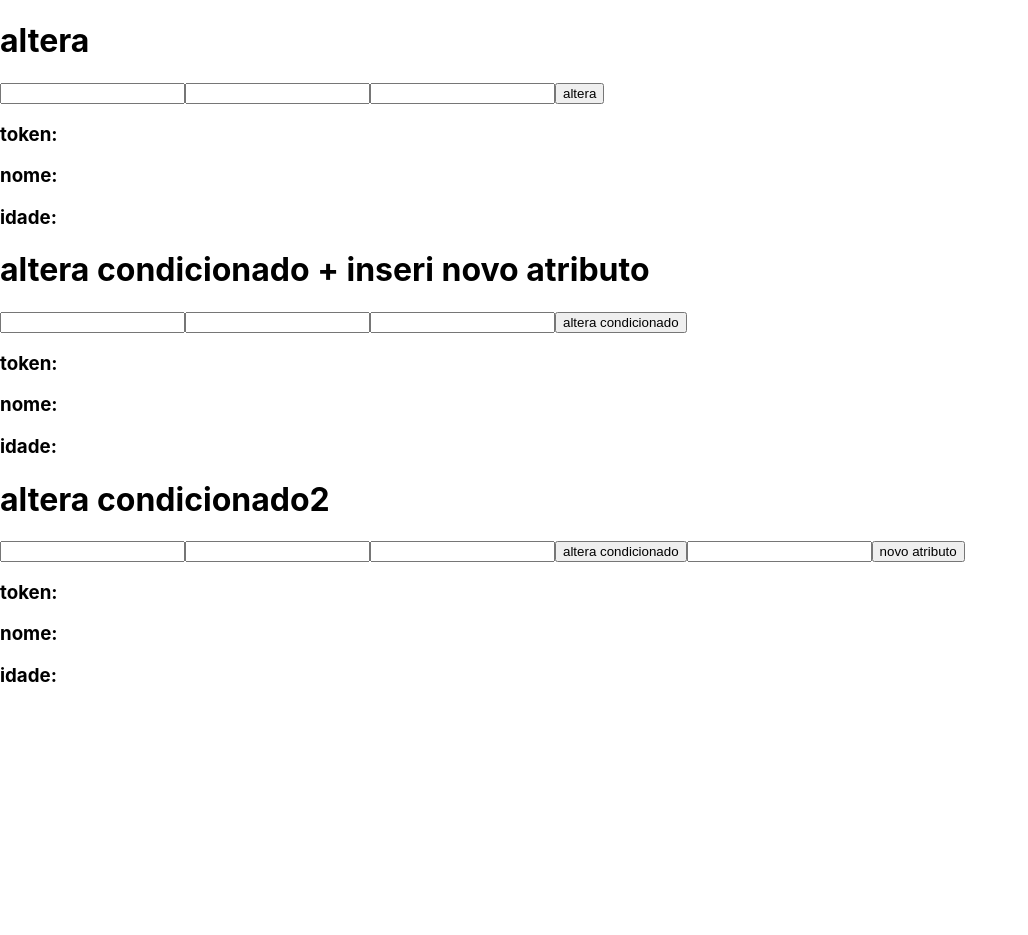
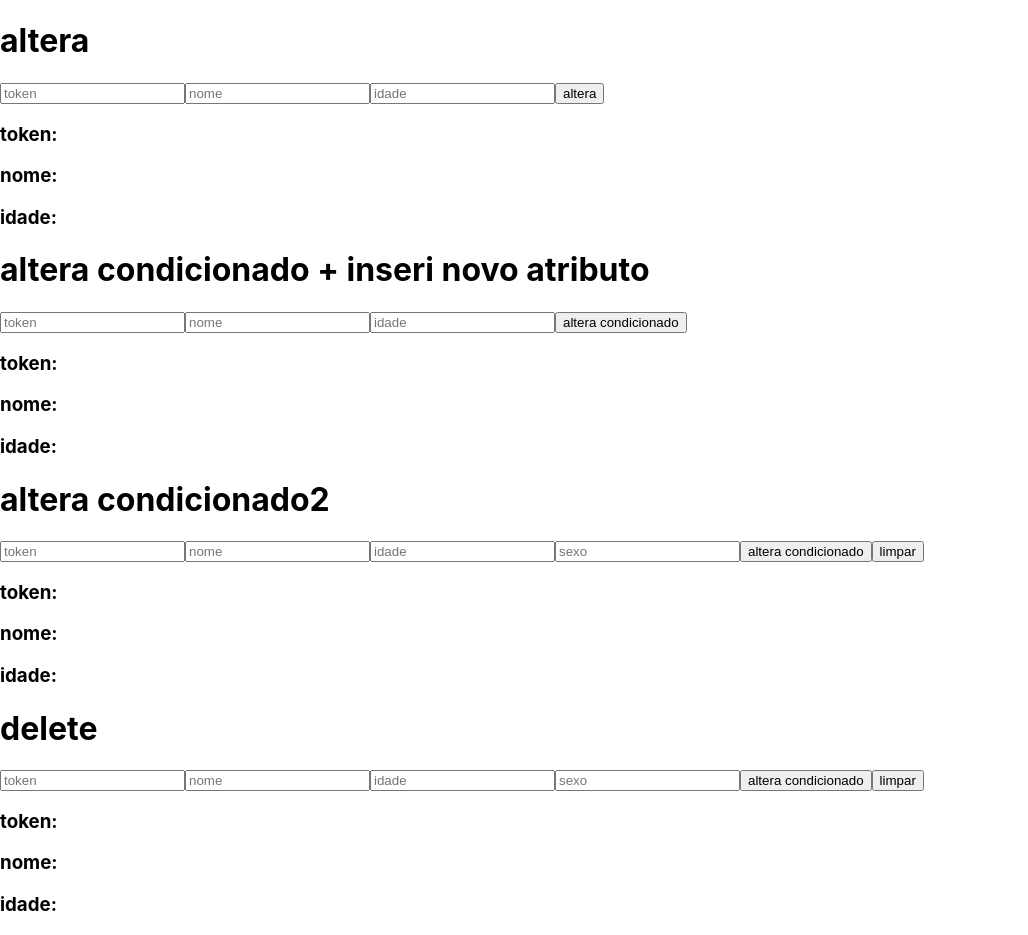
Before and after one commit to LeonardoSousa89/site-maravilhas-do-seculo-prototipo-melhorado, a React (Create React App) app in the folder src/teste-banco-firebase/conexao/: page / in a window 1280 px wide. Shown: the whole page, without its empty margins (0-1028 px from the left). Before the commit the page ends 800 px from the top, so only its background shows below. Built offline with nearby package versions, Linux system fonts and the light colour scheme; no server answers; the database is empty.

Commit message:
prototipo-alterado-v1.1.14

```diff
--- a/src/teste-banco-firebase/conexao/src/components/crud/Crud.jsx
+++ b/src/teste-banco-firebase/conexao/src/components/crud/Crud.jsx
@@ -28,7 +28,9 @@ export default class Crud extends Component {
             tokenInputAltered2: '',
             nameInputAltered2:'',
             ageInputAltered2:'',
-
+            tokenInputDelete:'',
+            nameInputDelete:'',
+            ageInputDelete:''
           }
 
 
@@ -44,8 +46,13 @@ export default class Crud extends Component {
 
           this.altera = this.altera.bind(this);
           this.alteraCondicionado = this.alteraCondicionado.bind(this);
-          this.alteraCondicionado2 = this.alteraCondicionado2.bind(this)
-          this.inseriNovo = this.inseriNovo.bind(this)
+          this.alteraCondicionado2 = this.alteraCondicionado2.bind(this);
+          //this.inseriNovo = this.inseriNovo.bind(this);
+          this.limpaAlteraCondicionado2 =  this.limpaAlteraCondicionado2.bind(this);
+          this. deleteElement = this.deleteElement.bind(this);
+
+
+
           //initialize firebase
             if(!firebase.apps.length){
               firebase.initializeApp(firebaseConfig);
@@ -90,7 +97,7 @@ export default class Crud extends Component {
     altera = (e) =>{
         firebase.database().ref('token').set(this.state.tokenInput);
         firebase.database().ref('name').set(this.state.nameInput);
-        firebase.database().ref('age').set(this.state.ageInput)
+        firebase.database().ref('age').set(this.state.ageInput);
 
         e.preventDefault();
     }
@@ -103,29 +110,53 @@ export default class Crud extends Component {
       e.preventDefault();
     }
 
+   limpaAlteraCondicionado = () =>{
+
+   }
+
     alteraCondicionado2 = (e) =>{
+      firebase.database().ref('clientes').child(1).child('token').set(this.state.tokenInputAltered2);
+      firebase.database().ref('clientes').child(1).child('name').set(this.state.nameInputAltered2);
+      firebase.database().ref('clientes').child(1).child('age').set(this.state.ageInputAltered2);
+      firebase.database().ref('clientes').child(1).child('sex').set(this.state.novoInput);
 
-
-      this.inseriNovo()
       e.preventDefault();
     }
 
-    inseriNovo = (e) =>{
-      firebase.database().ref('clientes').child(1).set(this.state.novoInput);
+    limpaAlteraCondicionado2 = (e) => {
+      this.setState({
+        novoInput:'',
+        tokenInputAltered2: '',
+        nameInputAltered2:'',
+        ageInputAltered2:'',
+      })
+      e.preventDefault();
+    }
+
+    deleteElement = (e) =>   {
 
       e.preventDefault();
     }
 
 
 
-
-
-
-
     render(){
 
 
-        const { token, name , age,  tokenInput, nameInput, ageInput, tokenInputAltered, nameInputAltered, ageInputAltered , tokenInputAltered2, nameInputAltered2, ageInputAltered2 } = this.state;
+        const { token, name , age,
+          tokenInput,
+          nameInput,
+          ageInput,
+          tokenInputAltered,
+          nameInputAltered,
+          ageInputAltered ,
+          tokenInputAltered2,
+          nameInputAltered2,
+          ageInputAltered2,
+          tokenInputDelete,
+          nameInputDelete,
+          ageInputDelete,
+         } = this.state;
 
 
 
@@ -138,18 +169,21 @@ export default class Crud extends Component {
 
             <form onSubmit={this.altera}>
                 <input
+                 placeholder="token"
                   type="text"
                   value={this.state.tokenInput}
                   onChange={(e) => this.setState({tokenInput: e.target.value})}
                  />
 
                   <input
+                  placeholder="nome"
                   type="text"
                   value={this.state.nameInput}
                   onChange={(e) => this.setState({nameInput: e.target.value})}
                  />
 
                  <input
+                  placeholder="idade"
                   type="number"
                   value={this.state.ageInput}
                   onChange={(e) => this.setState({ageInput: e.target.value})}
@@ -170,18 +204,21 @@ export default class Crud extends Component {
 
             <form onSubmit={this.alteraCondicionado}>
                 <input
+                  placeholder="token"
                   type="text"
                   value={this.state.tokenInputAltered}
                   onChange={(e) => this.setState({tokenInputAltered: e.target.value})}
                  />
 
                   <input
+                  placeholder="nome"
                   type="text"
                   value={this.state.nameInputAltered}
                   onChange={(e) => this.setState({nameInputAltered: e.target.value})}
                  />
 
                  <input
+                  placeholder="idade"
                   type="number"
                   value={this.state.ageInputAltered}
                   onChange={(e) => this.setState({ageInputAltered: e.target.value})}
@@ -201,33 +238,35 @@ export default class Crud extends Component {
 
           <form onSubmit={this.alteraCondicionado2}>
               <input
+                placeholder="token"
                 type="text"
                 value={this.state.tokenInputAltered2}
                 onChange={(e) => this.setState({tokenInputAltered2: e.target.value})}
               />
 
                 <input
+                placeholder="nome"
                 type="text"
                 value={this.state.nameInputAltered2}
                 onChange={(e) => this.setState({nameInputAltered2: e.target.value})}
               />
 
               <input
+                placeholder="idade"
                 type="number"
                 value={this.state.ageInputAltered2}
                 onChange={(e) => this.setState({ageInputAltered2: e.target.value})}
               />
 
-              <button type="submit">altera condicionado</button>
-
-
               <input
+                  placeholder="sexo"
                   type="text"
                   value={this.state.novoInput}
                   onChange={(e) => this.setState({novoInput: e.target.value})}
                  />
 
-                 <button type="submit">novo atributo</button>
+              <button type="submit">altera condicionado</button>
+              <button onClick={this.limpaAlteraCondicionado2}>limpar</button>
           </form>
 
           <h3>token:  { tokenInputAltered2 }</h3>
@@ -235,6 +274,46 @@ export default class Crud extends Component {
           <h3>idade:  { ageInputAltered2  }</h3>
 
 
+
+          <h1>delete</h1>
+
+            <form onSubmit={this.alteraCondicionado2}>
+                <input
+                  placeholder="token"
+                  type="text"
+                  value={this.state.tokenInputAltered2}
+                  onChange={(e) => this.setState({tokenInputAltered2: e.target.value})}
+                />
+
+                  <input
+                  placeholder="nome"
+                  type="text"
+                  value={this.state.nameInputAltered2}
+                  onChange={(e) => this.setState({nameInputAltered2: e.target.value})}
+                />
+
+                <input
+                  placeholder="idade"
+                  type="number"
+                  value={this.state.ageInputAltered2}
+                  onChange={(e) => this.setState({ageInputAltered2: e.target.value})}
+                />
+
+                <input
+                    placeholder="sexo"
+                    type="text"
+                    value={this.state.novoInput}
+                    onChange={(e) => this.setState({novoInput: e.target.value})}
+                  />
+
+                <button type="submit">altera condicionado</button>
+                <button onClick={this.limpaAlteraCondicionado2}>limpar</button>
+            </form>
+
+            <h3>token:  { tokenInputAltered2 }</h3>
+            <h3>nome:   { nameInputAltered2 }</h3>
+            <h3>idade:  { ageInputAltered2  }</h3>
+
           </div>
       );
     }
```
Also changed, not shown: 1 other file (tests, documents, lock files or other folders).
